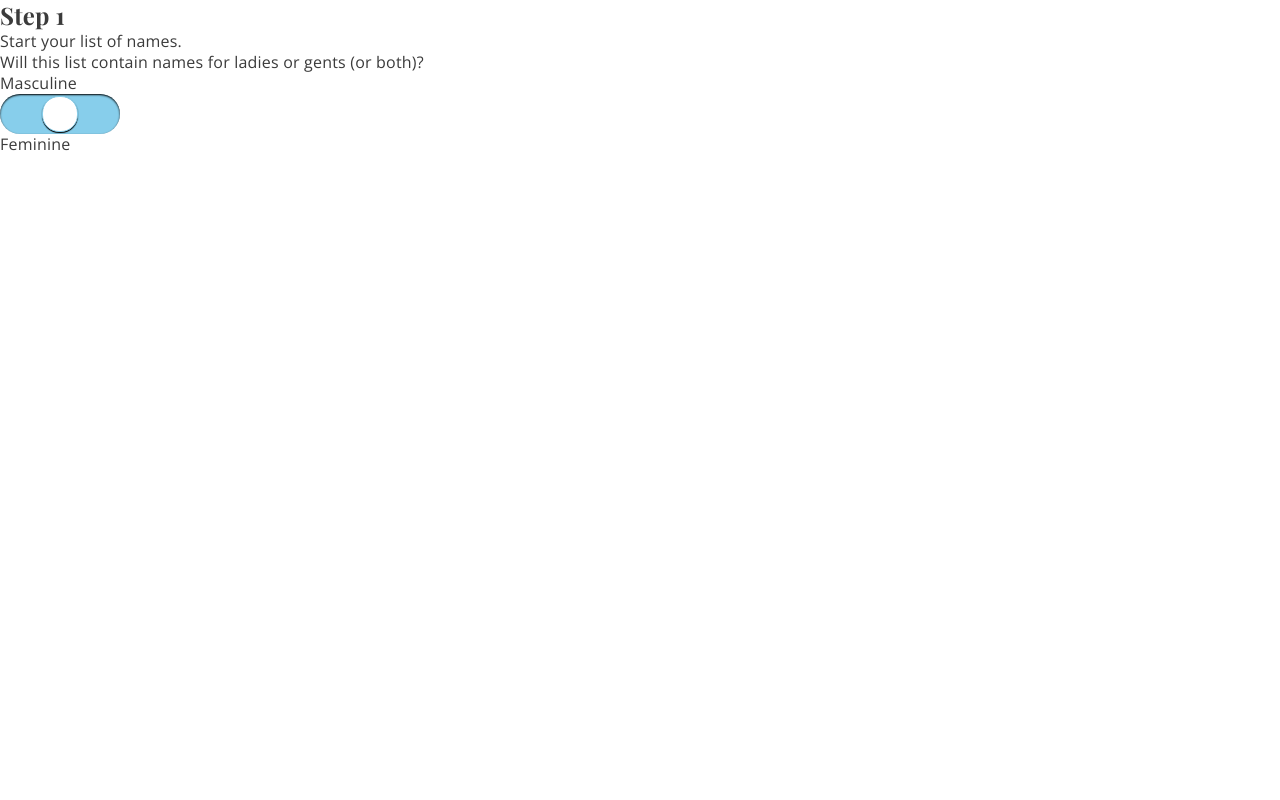
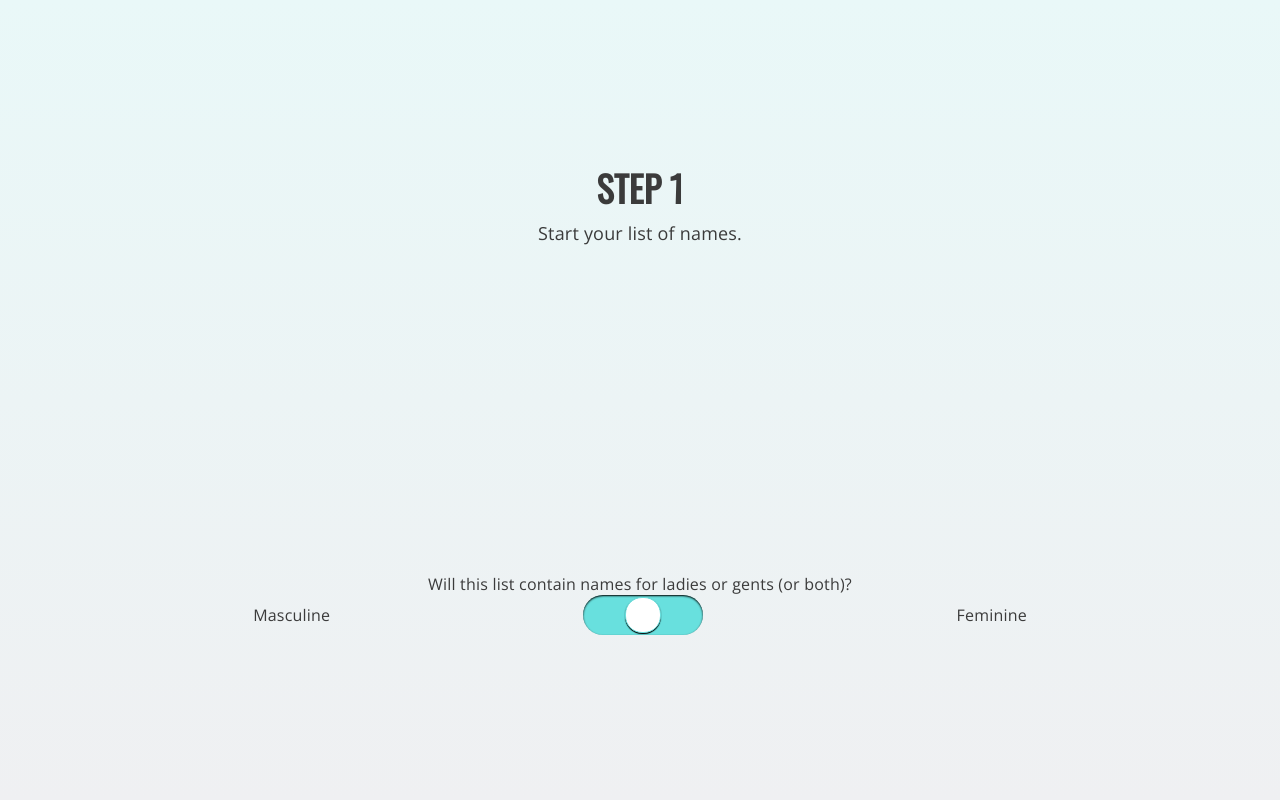
Before and after one commit to ajfarkas/choosely, a website built with webpack: page public/start.html in a window 1280 px wide. Built offline with nearby package versions, Linux system fonts and the light colour scheme.

Commit message:
more start styles

```diff
--- a/public/start.html
+++ b/public/start.html
@@ -4,14 +4,16 @@
   <meta charset="utf8">
   <meta name="viewport" content="width=device-width, user-scalable=no, minimum-scale=1.0, maximum-scale=1.0">
   <title>Start | Choosely</title>
-  <link href='https://fonts.googleapis.com/css?family=Open+Sans:400,600,700|Playfair+Display:700' rel='stylesheet' type='text/css'>
+  <link href='https://fonts.googleapis.com/css?family=Open+Sans:400,600,700|Oswald:400' rel='stylesheet' type='text/css'>
   <link href="/public/create.css" rel="stylesheet" type="text/css">
   <script src="/socket.io/socket.io.js"></script>
 </head>
-<body>
-  <main>
+<body id="start">
+  <header>
     <h2>Step 1</h2>
     <p class="instructions">Start your list of names.</p>
+  </header>
+  <main>
     <p class="query">Will this list contain names for ladies or gents (or both)?</p>
     <div class="slider-container">
       <p class="slider-label">Masculine</p>
--- a/sass/_start.scss
+++ b/sass/_start.scss
@@ -1,10 +1,48 @@
+#start {
+  display: flex;
+  flex-flow: column nowrap;
+  background-image: $start-grad;
+  text-align: center;
+}
+
+header,
+main {
+  flex: 1 0;
+  display: flex;
+  flex-flow: column nowrap;
+  justify-content: center;
+}
+
+h2 {
+  font: {
+    family: Oswald, serif;
+    size: rem(36);
+  }
+  text-transform: uppercase;
+}
+
+.instructions {
+  margin-top: 10px;
+  font-size: rem(18);
+}
+
+.slider-container {
+  display: flex;
+  align-items: center;
+}
+
+.slider-label {
+  flex: 1 0 auto;
+}
+
 .slider {
+  flex: 0 auto;
   position: relative;
   width: 120px;
   height: 40px;
   border-radius: 20px;
   box-shadow: inset 0 1px 2px black;
-  background-color: skyblue;
+  background-color: $clear-blue;
 }
 
 .slider-knob {
@@ -15,7 +53,7 @@
   height: 34px;
   background-color: white;
   border-radius: 17px;
-  border: 1px solid skyblue;
+  border: 1px solid $clear-blue;
   box-shadow: 0 1px 1px 0 black;
   transition: left .5s linear;
 }
--- a/sass/_vars.scss
+++ b/sass/_vars.scss
@@ -23,6 +23,7 @@ $prince2: #b049d5;
 
 $lightest-blue: #e7f7f7;
 $bright-blue: #9ae9e6;
+$clear-blue: #68e0de;
 $black: #3b3b3b;
 
 $heart: rgba(230, 0, 0, 0.9);
@@ -46,6 +47,8 @@ $grad7: linear-gradient(to right, #{$brown}, #{$brown2});
 $grad8: linear-gradient(to right, #{$skyblue}, #{$skyblue2});
 $grad9: linear-gradient(to right, #{$prince}, #{$prince2});
 $grad10: linear-gradient(to right, #{$palegreen}, #{$palegreen2});
+
+$start-grad: linear-gradient(to bottom, #e9f8f8, #eff0f2);
 
 // ## Background Colors
 $background: white;
```
Also changed, not shown: public/create.css, 3 other files.
